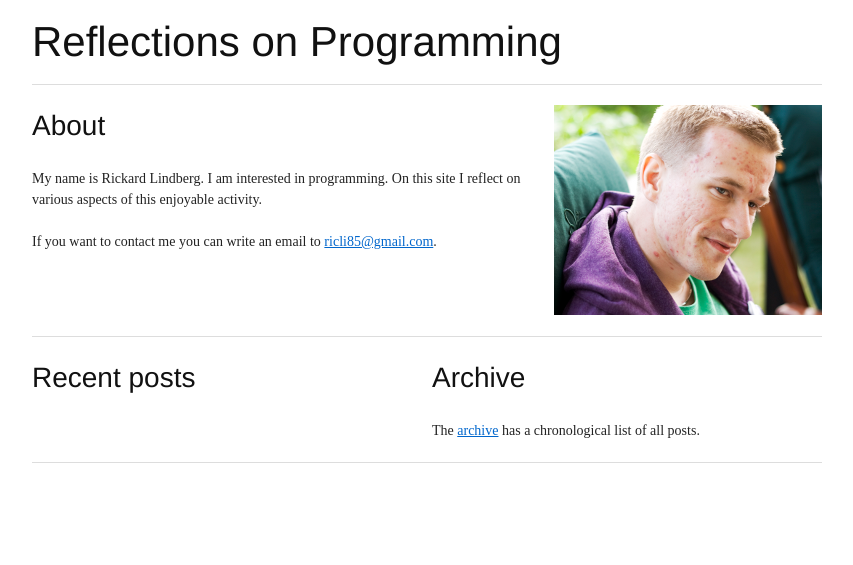
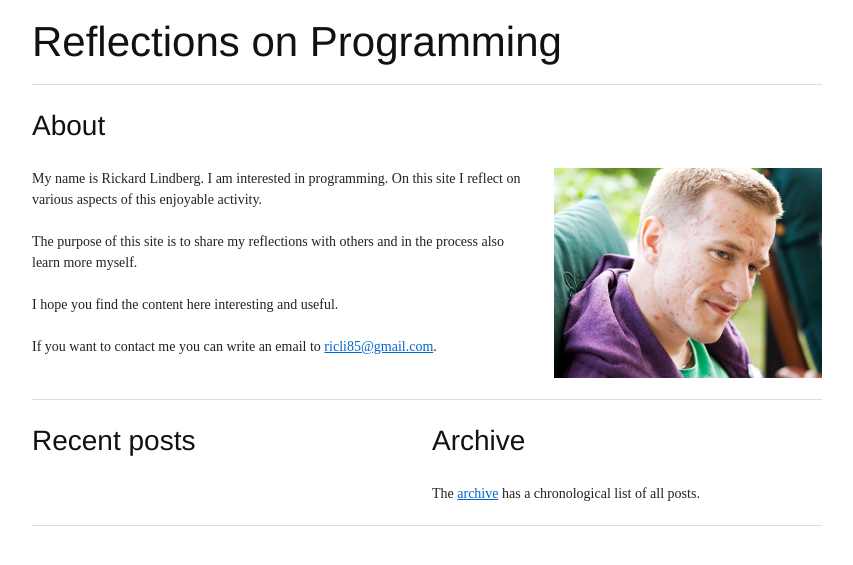
Before and after one commit to rickardlindberg/reflectionsonprogramming.com, a Jekyll site: the page built from index.html, in a window 1280 px wide. Shown: the top 565 px of the page, without its empty margins (213-1066 px from the left). Built offline with Jekyll 4.4.1, drawn with Linux system fonts in a browser that asks for light colours.

Commit message:
Refine front page (adding purpose most important).

```diff
--- a/index.html
+++ b/index.html
@@ -3,13 +3,18 @@ layout: base
 title: Reflections on Programming
 ---
 
+<h2>About</h2>
+
 <img src="/images/rick.png" style="float: right; padding-left: 30px;
 padding-bottom: 21px;" />
 
-<h2>About</h2>
-
 <p>My name is Rickard Lindberg. I am interested in programming. On this site I
 reflect on various aspects of this enjoyable activity.</p>
+
+<p>The purpose of this site is to share my reflections with others and in the
+process also learn more myself.</p>
+
+<p>I hope you find the content here interesting and useful.</p>
 
 <p>If you want to contact me you can write an email to
 <a href="mailto:ricli85@gmail.com">ricli85@gmail.com</a>.</p>
@@ -20,7 +25,7 @@ reflect on various aspects of this enjoyable activity.</p>
   <h2>Recent posts</h2>
   <ul>
   {% for post in site.posts offset: 0 limit: 5 %}
-      <li><a href="{{ post.url }}">{{ post.title }}</a> ({{ post.date | date_to_string }})</li>
+    <li><a href="{{ post.url }}">{{ post.title }}</a> ({{ post.date | date_to_string }})</li>
   {% endfor %}
   </ul>
 </div>
```
